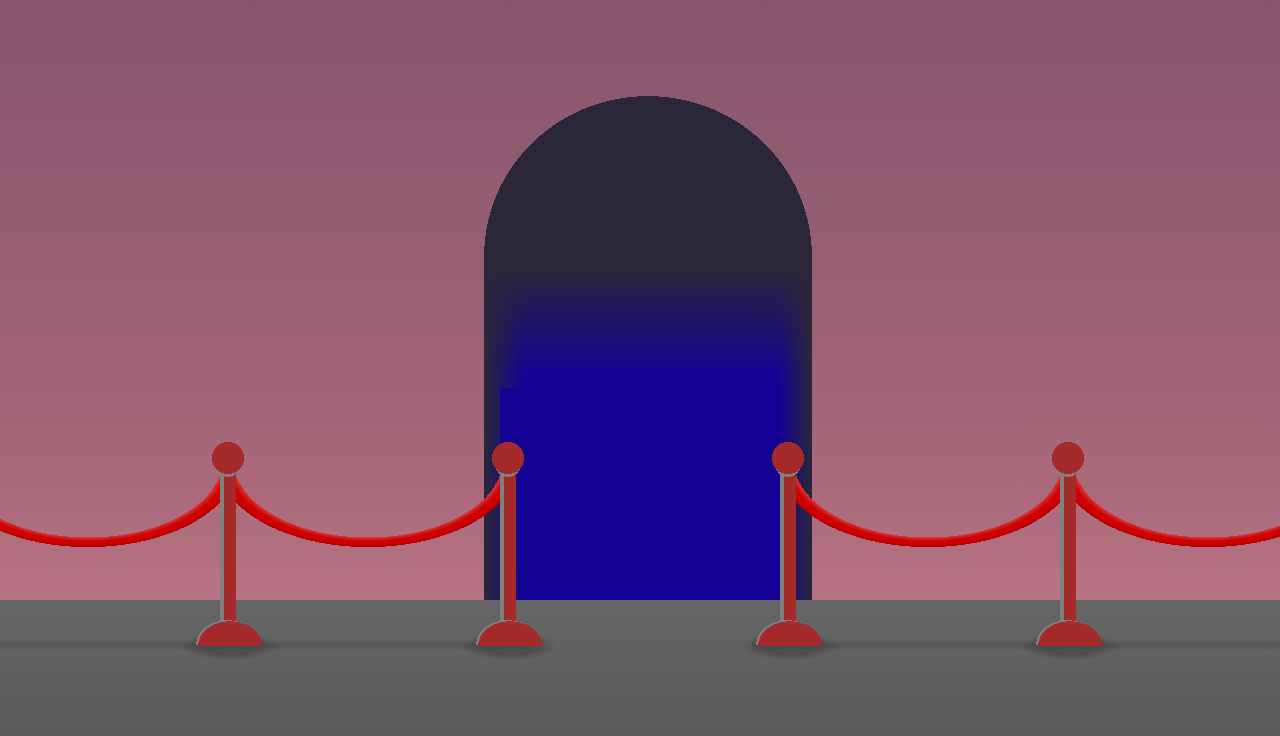
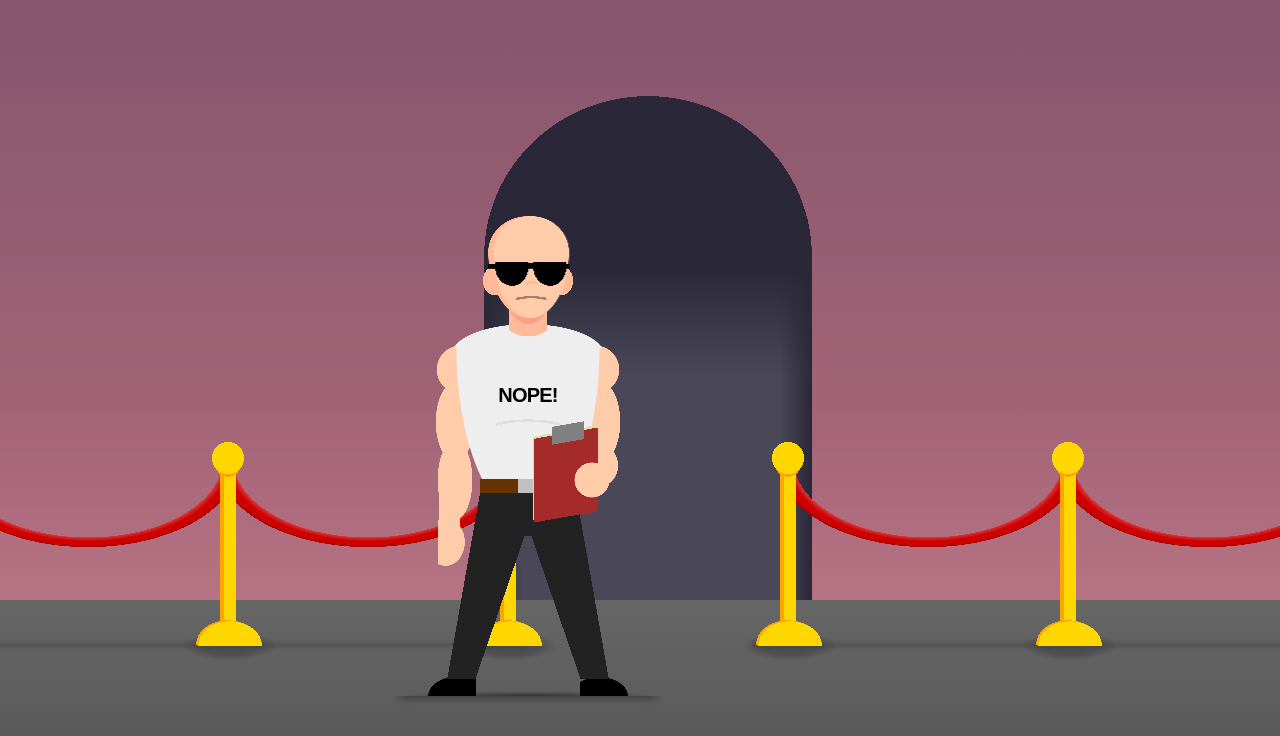
Before and after one commit to sudo-self/bounce, a website built with Parcel: page index.html in a window 1280 px wide. Built offline with nearby package versions, Linux system fonts and the light colour scheme.

Commit message:
Update style.css

```diff
--- a/style.css
+++ b/style.css
@@ -17,8 +17,8 @@
 }
 
 div {
-  --barrier: brown;
-  --barrier-dark: gray;
+  --barrier: gold;
+  --barrier-dark: orange;
   --string: #c00;
   --string-light: #d33;
   --string-dark: #a00;
@@ -26,23 +26,22 @@ div {
   --floor-start: #666;
   --floor-end: #555;
   --top: 75%;
-  --door: #140295;
+  --door: #4a4759;
   --door2: #2a2739;
   --skin: #fca;
   --skin-light: #fdb;
   --skin-dark: #fb9;
-  --shirt: #40B752;
+  --shirt: #eee;
   --shirt-light: #fff;
   --shirt-dark: #ddd;
-  --pants: #090A0A;
-  --shoe: #FFFFFF;
+  --pants: #222;
+  --shoe: #000;
   position: fixed;
   top: 0;
   left: 0;
   width: 100%;
   height: 100%;
   background:
-
     /* barrier */
     radial-gradient(50% 50% at 50% 100%, var(--barrier) 4vmin, #0000 0) calc(50% - 16.25vmin) calc(75% - 1vmin) / 35vmin 27vmin repeat-x,
     radial-gradient(50% 50% at 50% 100%, var(--barrier-dark) 4vmin, #0000 0) calc(50% - 16.5vmin) calc(75% - 1.1vmin) / 35vmin 27vmin repeat-x,
@@ -85,7 +84,7 @@ div {
       radial-gradient(farthest-side at 50% 20%, #000 99%, #0000 0) 43% 10% / 11% 5%,
       radial-gradient(farthest-side at 50% 20%, #000 99%, #0000 0) 57% 10% / 11% 5%,
       radial-gradient(farthest-side at 50% 100%, #0000 80%, #000 0 99%, #0000 0) 50% 10% / 11% 3%,
-      linear-gradient(#fff) 50% 10% / 25% 1%,
+      linear-gradient(#000 0 0) 50% 10% / 25% 1%,
       /* head */
       radial-gradient(farthest-side at 50% 100%, var(--skin) 99%, #0000) 50% 0 / 25% 7.5%,
       radial-gradient(farthest-side at 50% 0%, var(--skin) 99%, #0000) 50% 8.5% / 25% 14%
@@ -94,7 +93,7 @@ div {
   }
 
   &::before {
-    content: "Air Assault 🎖️;
+    content: "nope!";
     font-family: Arial, sans-serif;
     font-size: 2.5vmin;
     font-weight: bold;
@@ -117,7 +116,7 @@ div {
       linear-gradient(-10deg, #0000 11%, #dda 0 89%, #0000 0) 64.5% 54.5% / 20% 20%,
       radial-gradient( at 72% 52%, var(--skin) 6%, #0000 6.1%),
       /* glasses */
-      linear-gradient(#fff 0 0) 50% 10% / 25% 1%,
+      linear-gradient(#000 0 0) 50% 10% / 25% 1%,
       /* head */
       radial-gradient(farthest-side at 50% 100%, var(--skin-dark) 99%, #0000) 50% 0 / 25% 7.5%,
       radial-gradient(farthest-side at 50% 0%, var(--skin-dark) 99%, #0000) 50% 8.5% / 25% 14%,
@@ -128,7 +127,7 @@ div {
       /* neck */
       radial-gradient(80% 50%, var(--skin-dark) 99%, #0000) 50% 15% / 12% 12%,
       /* belt */
-      linear-gradient(90deg, #090A0A 40%, silver 0 60%, #630 0) 50% 56.5% / 30% 3%,
+      linear-gradient(90deg, #630 40%, silver 0 60%, #630 0) 50% 56.5% / 30% 3%,
       /* torso */
       radial-gradient(100% 50% at 50% 100%, #0000 80%, #0001 0 90%, #0000 0) 50% 41% / 20% 10%,
       radial-gradient(farthest-side at 50% 130%, var(--shirt) 99%, #0000) 50% 23.75% / 48% 5%,
```
